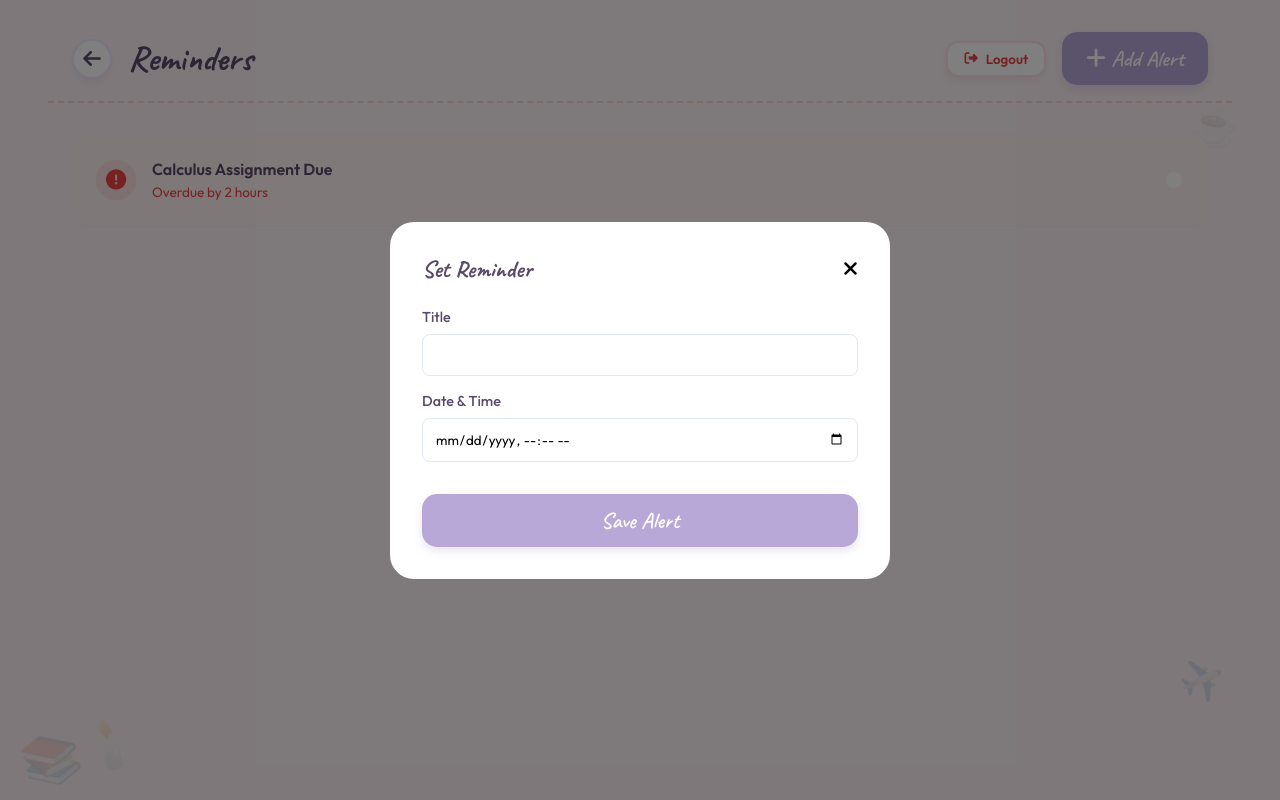
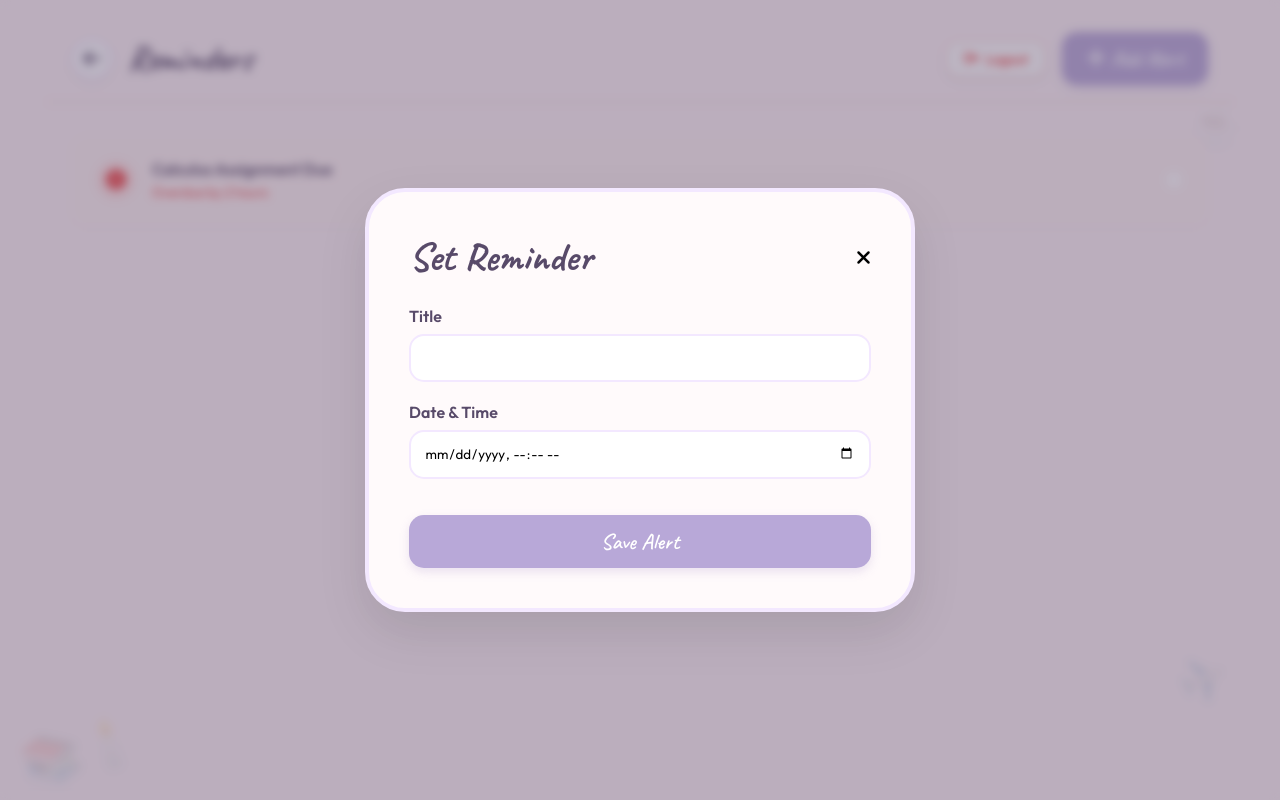
Before and after one commit to Vismaya-Koorma/Planora_Study, a Django app: page /reminders/ in a window 1280 px wide, after a click on "Add Alert". Run offline with Django 5.2, Linux system fonts and the light colour scheme; the visitor is signed in with stand-in values (Sample User, id 1); data that the repository does not hold is empty.

Commit message:
Fix 'adding' functionality by restoring modal styles and updating form actions

```diff
--- a/tracker/templates/tracker/reminders.html
+++ b/tracker/templates/tracker/reminders.html
@@ -98,20 +98,47 @@
         display: none;
         position: fixed;
         top: 0; left: 0; width: 100%; height: 100%;
-        background: rgba(0,0,0,0.5);
+        background: rgba(88, 74, 105, 0.4);
+        backdrop-filter: blur(5px);
         align-items: center;
         justify-content: center;
         z-index: 1000;
     }
     .modal-content {
+        background: #fffafb;
+        padding: 2.5rem;
+        border-radius: 40px;
+        width: 95%; max-width: 550px;
+        border: 4px solid var(--accent-light);
+        box-shadow: 0 20px 50px rgba(0,0,0,0.1);
+        position: relative;
+    }
+    .modal-content h2 {
+        font-size: 2.5rem;
+        font-family: 'Caveat', cursive;
+        color: var(--text-dark);
+    }
+    .form-group { margin-bottom: 1.25rem; }
+    .form-group label {
+        display: block;
+        margin-bottom: 0.5rem;
+        font-size: 1rem;
+        font-weight: 600;
+        color: var(--text-dark);
+    }
+    .form-control {
+        width: 100%;
+        padding: 0.85rem;
+        border: 2px solid var(--accent-light);
+        border-radius: 15px;
         background: white;
-        padding: 2rem;
-        border-radius: 24px;
-        width: 90%; max-width: 500px;
+        transition: all 0.3s;
     }
-    .form-group { margin-bottom: 1rem; }
-    .form-group label { display: block; margin-bottom: 0.5rem; font-size: 0.9rem; font-weight: 500; }
-    .form-control { width: 100%; padding: 0.75rem; border: 1px solid #e2e8f0; border-radius: 8px; }
+    .form-control:focus {
+        outline: none;
+        border-color: var(--accent-purple);
+        box-shadow: 0 0 0 4px rgba(184, 168, 216, 0.1);
+    }
 </style>
 {% endblock %}
 
@@ -150,7 +177,7 @@
             <h2>Set Reminder</h2>
             <button onclick="document.getElementById('addReminderModal').style.display='none'" style="background:none; border:none; font-size: 1.25rem; cursor:pointer;"><i class="fas fa-times"></i></button>
         </div>
-        <form action="#" method="post">
+        <form action="{% url 'reminders' %}" method="post">
             {% csrf_token %}
             <div class="form-group">
                 <label>Title</label>
```
Also changed, not shown: tracker/templates/tracker/goals.html (+26 -2 lines), tracker/templates/tracker/planner.html (+12 -0 lines), tracker/templates/tracker/timetable.html (+26 -2 lines).
